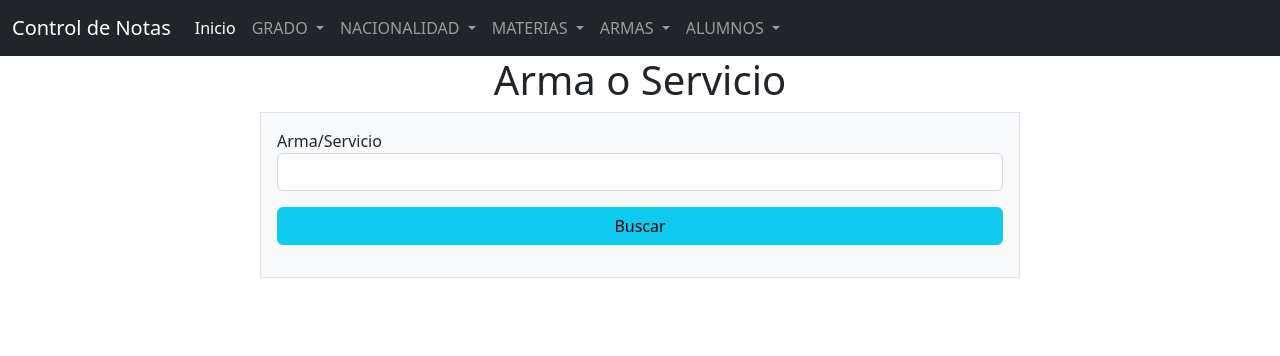
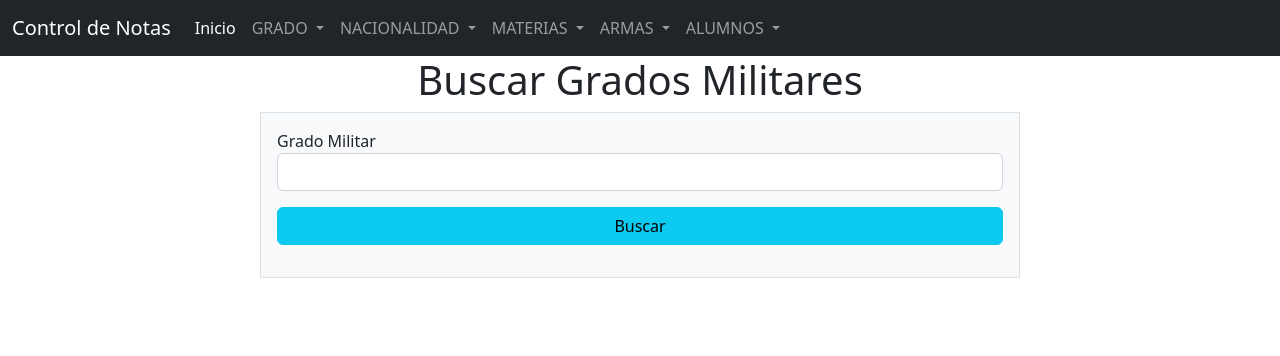
Before and after one commit to hugomorales2862/final_moralesb, a PHP site: page /buscar in a window 1280 px wide. Shown: the top 356 px of the page. Run offline with PHP 8.4, Linux system fonts and the light colour scheme.

Commit message:
modificacion del archivo buscar para la clase arma

```diff
--- a/vistas/grados/buscar.php
+++ b/vistas/grados/buscar.php
@@ -1,13 +1,13 @@
 <?php include_once __DIR__.'/../../includes/header.php' ?>
 <?php include_once __DIR__. '/../../includes/navbar.php' ?>
     <div class="container">
-        <h1 class="text-center">Arma o Servicio</h1>
+        <h1 class="text-center">Buscar Grados Militares</h1>
         <div class="row justify-content-center">
-            <form action="../../controladores/armas/buscar.php" method="GET" class="col-lg-8 border bg-light p-3">
+            <form action="../../controladores/grados/buscar.php" method="GET" class="col-lg-8 border bg-light p-3">
                 <div class="row mb-3">
                     <div class="col">
-                        <label for="arm_descripcion">Arma/Servicio</label>
-                        <input type="text" name="arm_descripcion" id="arm_descripcion" class="form-control" required>
+                        <label for="gra_descripcion">Grado Militar</label>
+                        <input type="text" name="gra_descripcion" id="gra_descripcion" class="form-control" required>
                     </div>
                 </div>
 
```
Also changed, not shown: vistas/armas/buscar.php (+4 -4 lines).
